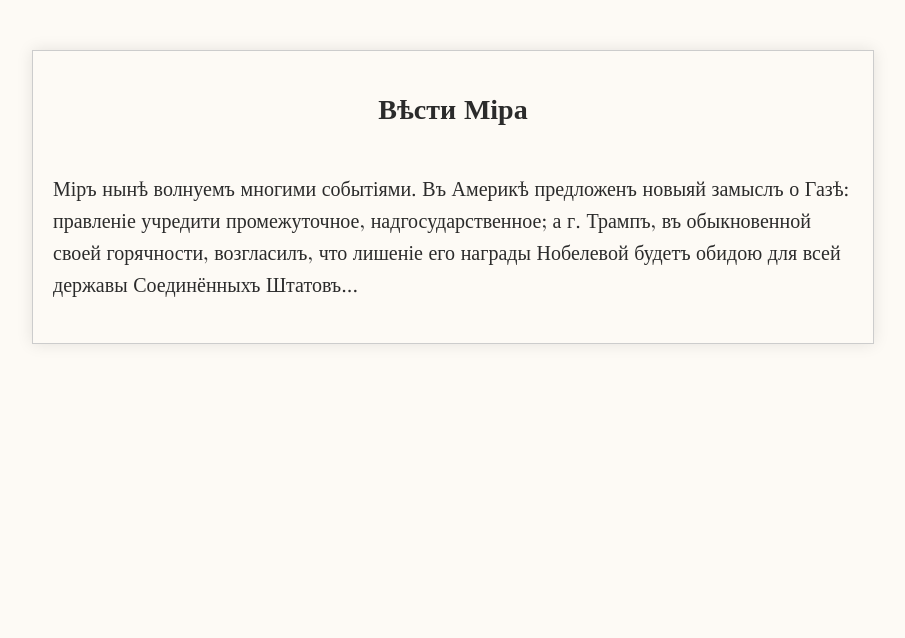
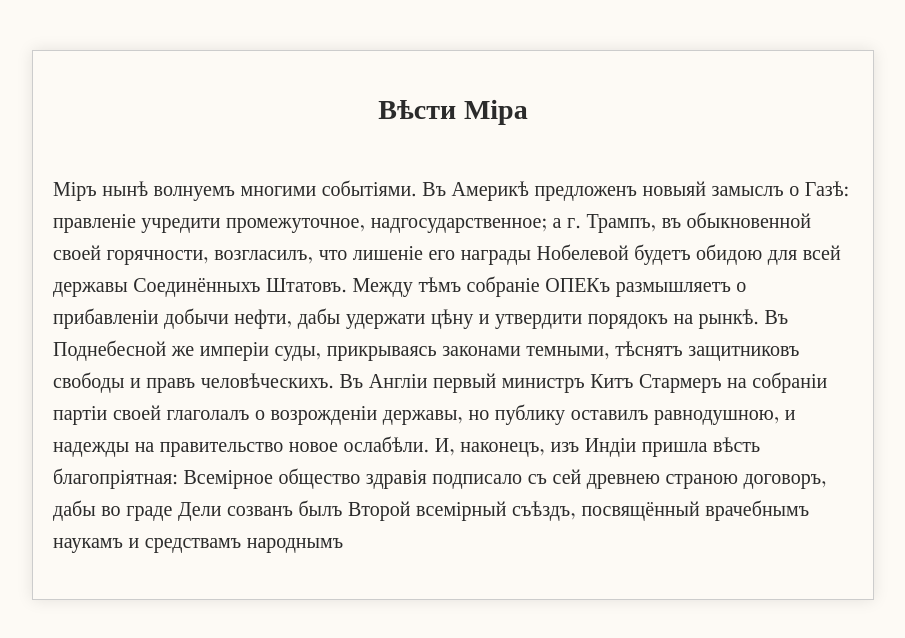
Before and after one commit to BasilDaniel/old-style-article, a plain HTML site: page index.html in a window 1280 px wide. Shown: the whole page, without its empty margins (187-1092 px from the left). Drawn offline with nearby package versions, Linux system fonts and the light colour scheme.

Commit message:
Expand content in index.html with current events
Added additional text about global events and political situations.

```diff
--- a/index.html
+++ b/index.html
@@ -27,7 +27,9 @@
 <body>
   <h1>Вѣсти Міра</h1>
   <p>
-  Міръ нынѣ волнуемъ многими событіями. Въ Америкѣ предложенъ новыяй замыслъ о Газѣ: правленіе учредити промежуточное, надгосударственное; а г. Трампъ, въ обыкновенной своей горячности, возгласилъ, что лишеніе его награды Нобелевой будетъ обидою для всей державы Соединённыхъ Штатовъ...
+  Міръ нынѣ волнуемъ многими событіями. Въ Америкѣ предложенъ новыяй замыслъ о Газѣ: правленіе учредити промежуточное, надгосударственное; а г. Трампъ, въ обыкновенной своей горячности, возгласилъ, что лишеніе его награды Нобелевой будетъ обидою для всей державы Соединённыхъ Штатовъ. Между тѣмъ собраніе ОПЕКъ размышляетъ о прибавленіи добычи нефти, дабы удержати цѣну и утвердити порядокъ на рынкѣ. Въ Поднебесной же имперіи суды, прикрываясь законами темными, тѣснятъ защитниковъ свободы и правъ человѣческихъ.
+
+Въ Англіи первый министръ Китъ Стармеръ на собраніи партіи своей глаголалъ о возрожденіи державы, но публику оставилъ равнодушною, и надежды на правительство новое ослабѣли. И, наконецъ, изъ Индіи пришла вѣсть благопріятная: Всемірное общество здравія подписало съ сей древнею страною договоръ, дабы во граде Дели созванъ былъ Второй всемірный съѣздъ, посвящённый врачебнымъ наукамъ и средствамъ народнымъ
   </p>
 </body>
 </html>
```
